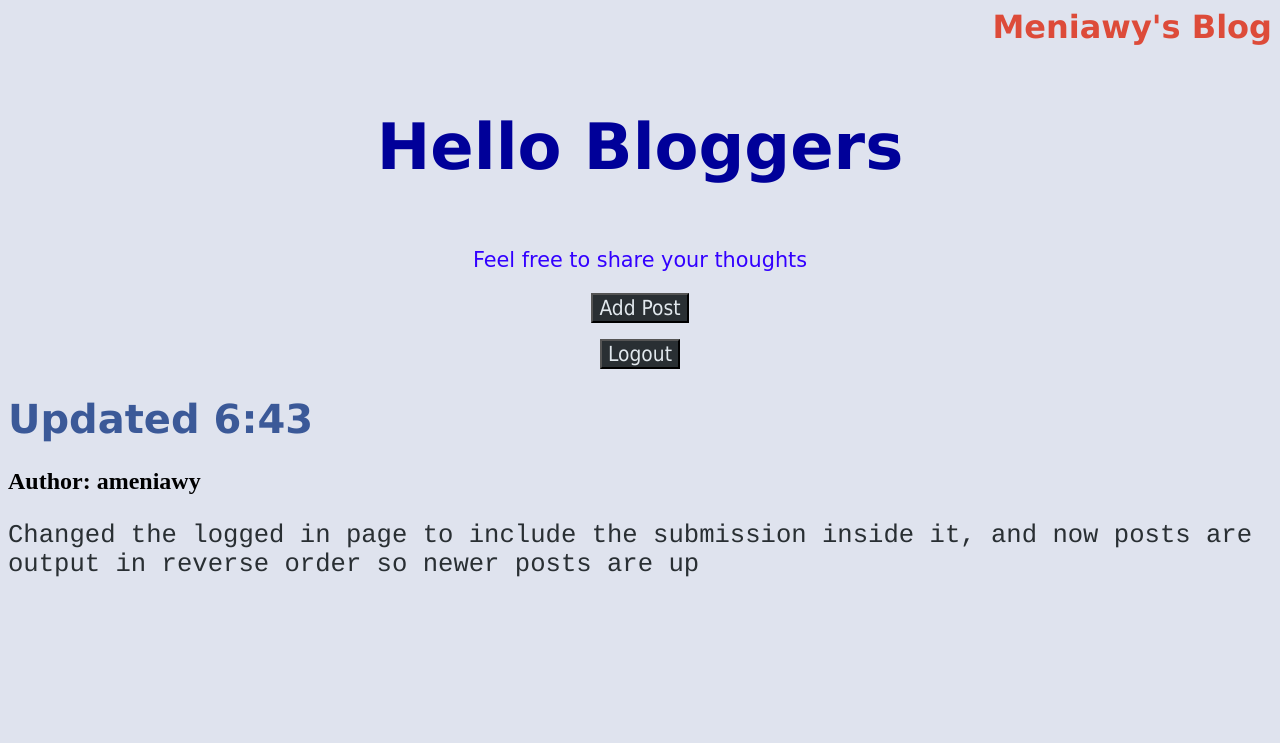
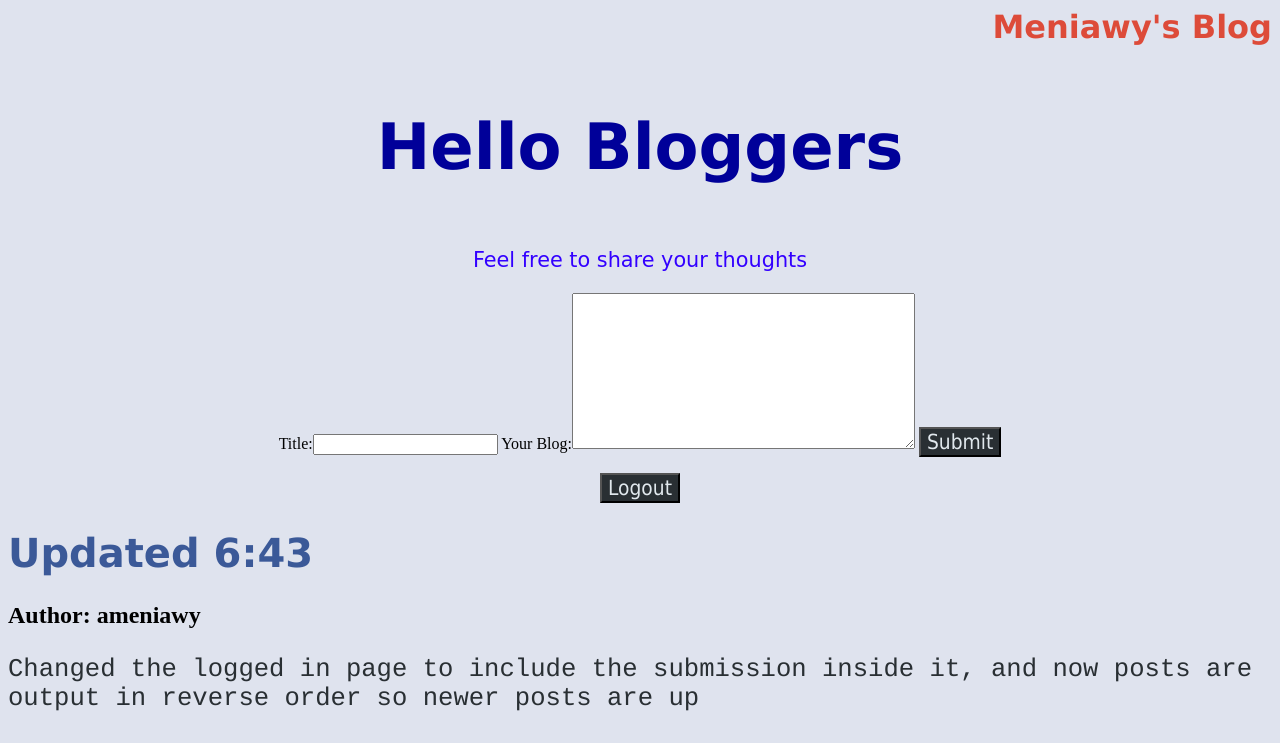
Before and after one commit to ameniawy/blogsiterepo, a Django app: page /blog in a window 1280 px wide. Shown: the top 743 px of the page. Run offline with Django 3.2, Linux system fonts and the light colour scheme; a user stored in the database is signed in; data comes from the database, SQL or seed files in the repository; both versions use the stored data as it was after the commit.

Commit message:
changed layouts

```diff
--- a/blog/forms.py
+++ b/blog/forms.py
@@ -2,7 +2,7 @@ from django import forms
 
 class BlogForm(forms.Form):
 	title = forms.CharField(label='Title:', max_length = 50000 )
-	blog = forms.CharField(label='Your Blog', max_length=50000)
+	blog = forms.CharField(label='Your Blog', max_length=50000, widget=forms.Textarea)
 
 class UserForm(forms.Form):
 	username = forms.CharField(label ='Username', max_length = 20)
--- a/blog/views.py
+++ b/blog/views.py
@@ -75,5 +75,6 @@ def login(request):
 
 @login_required
 def profile(request):
+	form = BlogForm()
 	data = Blog.objects.all()
-	return TemplateResponse(request,'blog/loggedin.html',{"data": data})
+	return TemplateResponse(request,'blog/loggedin.html',{"data": data , "form": form})
--- a/templates/blog/loggedin.html
+++ b/templates/blog/loggedin.html
@@ -10,16 +10,19 @@
 	<h3>Hello Bloggers</h3>
 	<p class="title">Feel free to share your thoughts</p>
 
-	<form action="/add/" >
-	    <input type="submit" value ="Add Post" class="newpost">
+	<form action="/blog/" method="post">
+		{% csrf_token %}
+		{{form}}
+		<input type="submit" value="Submit" class="btn" />
 	</form>
+
 	<form action="/accounts/logout/">
-	    <input type="submit" value ="Logout" class="newpost">
+	    <input type="submit" value ="Logout" class="btn">
 	</form>
 
 </div>
 
-{% for blog in data %}
+{% for blog in data reversed %}
 <div class="blog">
 	<h1>{{blog.title}}</h1>
 	<h2>Author: {{blog.author}}</h2>
--- a/templates/layout/layout1.html
+++ b/templates/layout/layout1.html
@@ -35,6 +35,12 @@
 	body {
 		background-color: dfe3ee;
 	}
+	input.btn{
+		color: e1e8ed;
+		background-color: 292f33;
+	    font-family: tahoma;
+	    font-size: 130%;
+	}
 </style>
 <head>
 	<title>{% block title%}{% endblock%}</title>
```
Also changed, not shown: db2.sqlite3, 2 other files.
